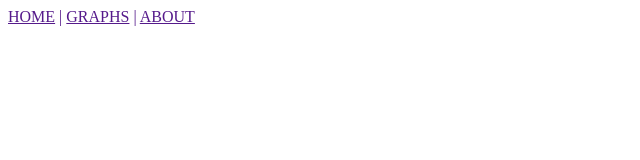
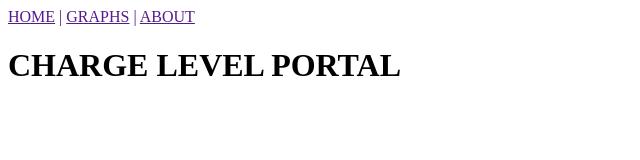
Before and after one commit to CuteLittleParrot/Charge-Level-Portal, a website: page public/index.html in a window 1280 px wide. Shown: the whole page, without its empty margins (0-640 px from the left). Drawn offline with Linux system fonts and the light colour scheme.

Commit message:
First Scheletric Part

```diff
--- a/public/index.html
+++ b/public/index.html
@@ -2,7 +2,7 @@
 
 <html>
     <head>
-
+        <title>Charge Level Portal</title>
     </head>
     <body>
         <div class = "navbar">
@@ -12,5 +12,8 @@
             <a href="">|</a>
             <a href="">ABOUT</a>
         </div>
+        <div class = "paragraph">
+                <h1 id = "title">CHARGE LEVEL PORTAL</h1>
+        </div>
     </body>
 </html>
--- /dev/null
+++ b/public/style.css
@@ -0,0 +1,4 @@
+@font-face {
+    /*font-family: ;
+    src: url();*/
+}
```
